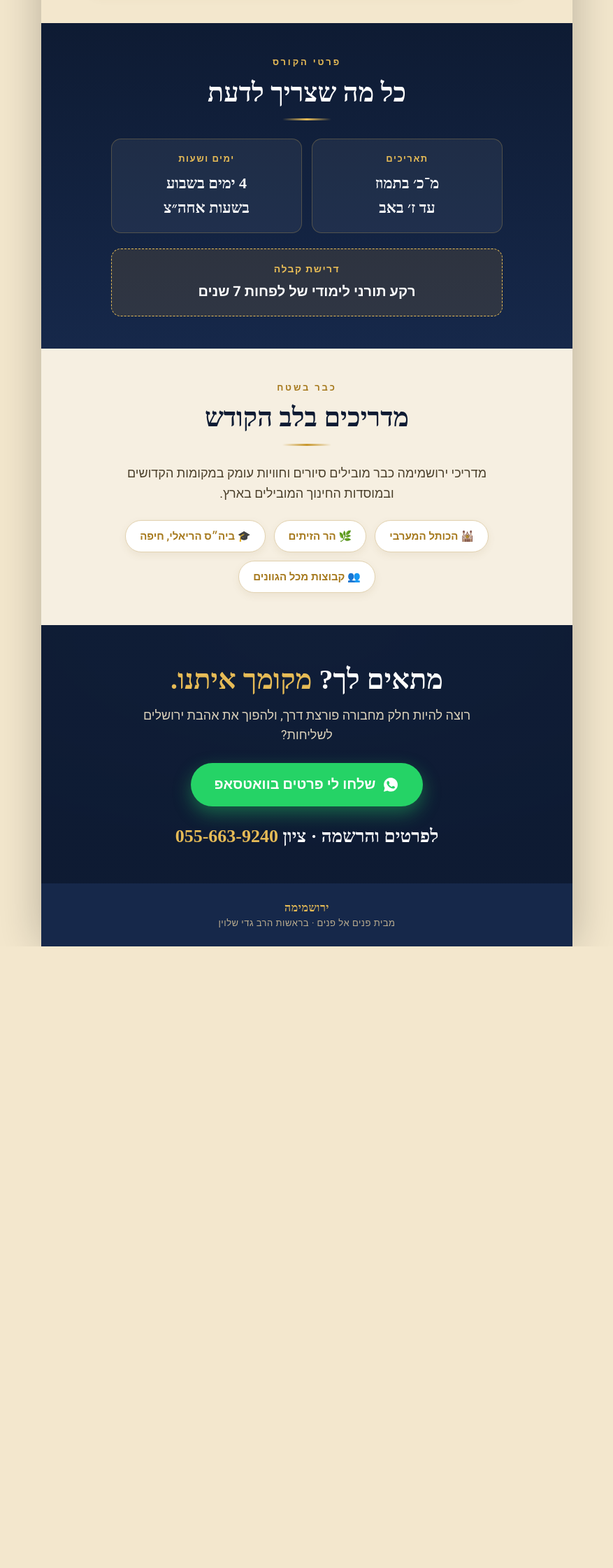
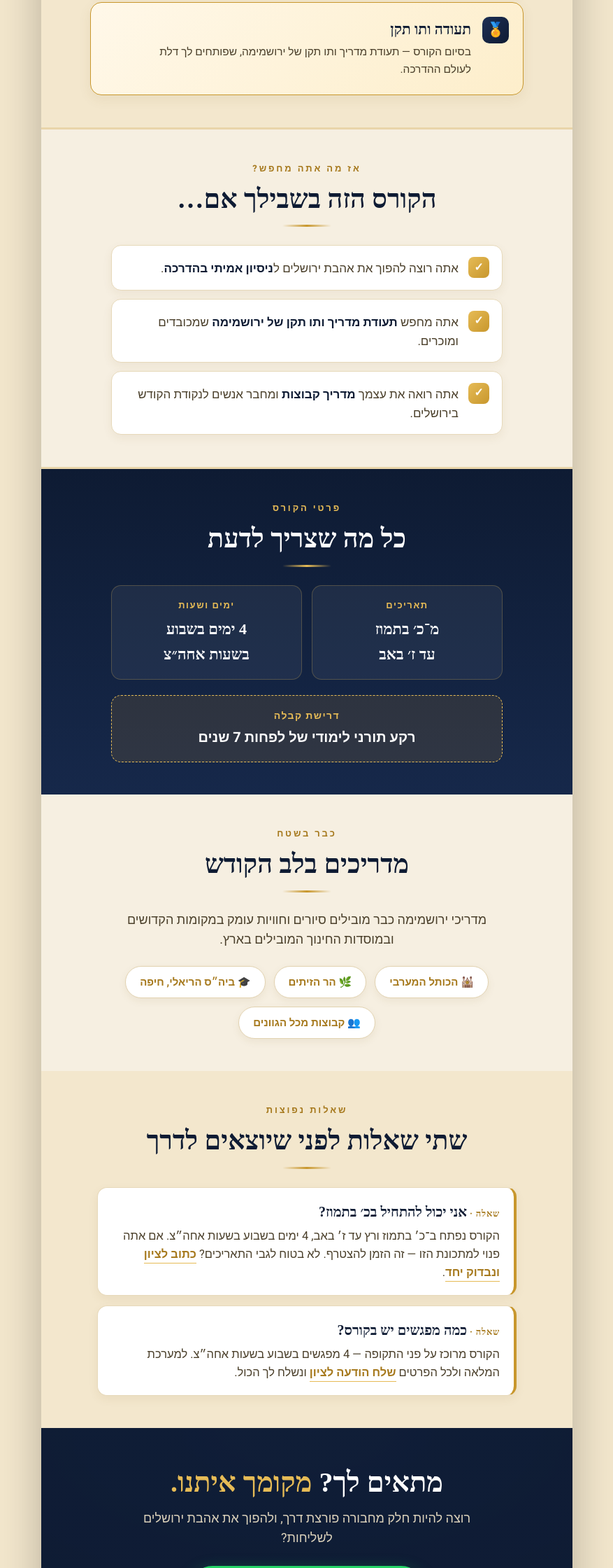
Before and after one commit to yossefbd1990-beep/yerushamima, a plain HTML site: page index.html in a window 1280 px wide. Shown: the part 1640-3880 px from the top of the page at 70% size, without its empty margins (201-1078 px from the left). Before the commit the page ends 2992 px from the top, so only its background shows below. Drawn offline with Linux system fonts and the light colour scheme; a web font is replaced by a local one.

Commit message:
add certificate card, 'for you if' section, FAQ

```diff
--- a/index.html
+++ b/index.html
@@ -139,6 +139,29 @@
     font-weight:600;color:var(--night);box-shadow:0 4px 12px rgba(120,90,30,.08);font-size:15px}
   .chip span{color:var(--gold-deep)}
 
+  /* highlight card (certificate) */
+  .card.gold{background:linear-gradient(135deg,#fff8e9,#fdeecb);border-color:var(--gold)}
+  .card.gold .ic{background:linear-gradient(135deg,#1d2f54,#0e1b33)}
+
+  /* "for you if" section */
+  .foryou{background:var(--stone-light);border-top:3px solid rgba(201,151,45,.3);border-bottom:3px solid rgba(201,151,45,.3)}
+  .checks{max-width:560px;margin:0 auto;display:grid;gap:12px}
+  .checks .row{display:flex;align-items:flex-start;gap:14px;background:#fff;border:1px solid #e7d9ba;
+    border-radius:14px;padding:16px 18px;box-shadow:0 5px 14px rgba(120,90,30,.07)}
+  .checks .v{flex:none;width:30px;height:30px;border-radius:8px;background:linear-gradient(135deg,var(--gold-light),var(--gold));
+    color:#fff;display:flex;align-items:center;justify-content:center;font-size:16px;font-weight:700}
+  .checks .row p{color:var(--ink-soft);font-size:clamp(15px,4vw,17px);padding-top:3px}
+  .checks .row b{color:var(--night)}
+
+  /* FAQ */
+  .faq-list{max-width:600px;margin:0 auto;display:grid;gap:14px}
+  .qa{background:#fff;border:1px solid #e7d9ba;border-right:4px solid var(--gold);border-radius:14px;
+    padding:18px 20px;box-shadow:0 5px 14px rgba(120,90,30,.07)}
+  .qa .q{font-family:'Frank Ruhl Libre',serif;font-weight:700;color:var(--night);font-size:clamp(17px,4.4vw,20px);margin-bottom:6px}
+  .qa .q::before{content:"שאלה · ";color:var(--gold-deep);font-family:'Heebo';font-weight:700;font-size:13px;letter-spacing:.06em}
+  .qa .a{color:var(--ink-soft);font-size:clamp(15px,3.9vw,16.5px)}
+  .qa .a a{color:var(--gold-deep);font-weight:700;text-decoration:none;border-bottom:1px solid var(--gold-light)}
+
   /* final CTA */
   .final{background:
       linear-gradient(180deg, rgba(14,27,51,.92), rgba(14,27,51,.92)),
@@ -216,6 +239,23 @@
         <h3>כלים מעשיים</h3>
         <p>כלים מעשיים להדרכת קבוצות מגוונות ברוח העיר, מהשטח ולשטח.</p>
       </div>
+      <div class="card gold">
+        <div class="ic">🏅</div>
+        <h3>תעודה ותו תקן</h3>
+        <p>בסיום הקורס — תעודת מדריך ותו תקן של ירושמימה, שפותחים לך דלת לעולם ההדרכה.</p>
+      </div>
+    </div>
+  </section>
+
+  <!-- ===================== FOR YOU IF ===================== -->
+  <section class="foryou">
+    <span class="eyebrow">אז מה אתה מחפש?</span>
+    <h2 class="sec-title">הקורס הזה בשבילך אם…</h2>
+    <div class="rule"></div>
+    <div class="checks">
+      <div class="row"><div class="v">✓</div><p>אתה רוצה להפוך את אהבת ירושלים ל<b>ניסיון אמיתי בהדרכה</b>.</p></div>
+      <div class="row"><div class="v">✓</div><p>אתה מחפש <b>תעודת מדריך ותו תקן של ירושמימה</b> שמכובדים ומוכרים.</p></div>
+      <div class="row"><div class="v">✓</div><p>אתה רואה את עצמך <b>מדריך קבוצות</b> ומחבר אנשים לנקודת הקודש בירושלים.</p></div>
     </div>
   </section>
 
@@ -245,6 +285,23 @@
       <span class="chip">🌿 <span>הר הזיתים</span></span>
       <span class="chip">🎓 <span>ביה״ס הריאלי, חיפה</span></span>
       <span class="chip">👥 <span>קבוצות מכל הגוונים</span></span>
+    </div>
+  </section>
+
+  <!-- ===================== FAQ ===================== -->
+  <section>
+    <span class="eyebrow">שאלות נפוצות</span>
+    <h2 class="sec-title">שתי שאלות לפני שיוצאים לדרך</h2>
+    <div class="rule"></div>
+    <div class="faq-list">
+      <div class="qa">
+        <div class="q">אני יכול להתחיל בכ׳ בתמוז?</div>
+        <div class="a">הקורס נפתח ב־כ׳ בתמוז ורץ עד ז׳ באב, 4 ימים בשבוע בשעות אחה״צ. אם אתה פנוי למתכונת הזו — זה הזמן להצטרף. לא בטוח לגבי התאריכים? <a class="wa-link" href="#">כתוב לציון ונבדוק יחד</a>.</div>
+      </div>
+      <div class="qa">
+        <div class="q">כמה מפגשים יש בקורס?</div>
+        <div class="a">הקורס מרוכז על פני התקופה — 4 מפגשים בשבוע בשעות אחה״צ. למערכת המלאה ולכל הפרטים <a class="wa-link" href="#">שלח הודעה לציון</a> ונשלח לך הכול.</div>
+      </div>
     </div>
   </section>
 
```
